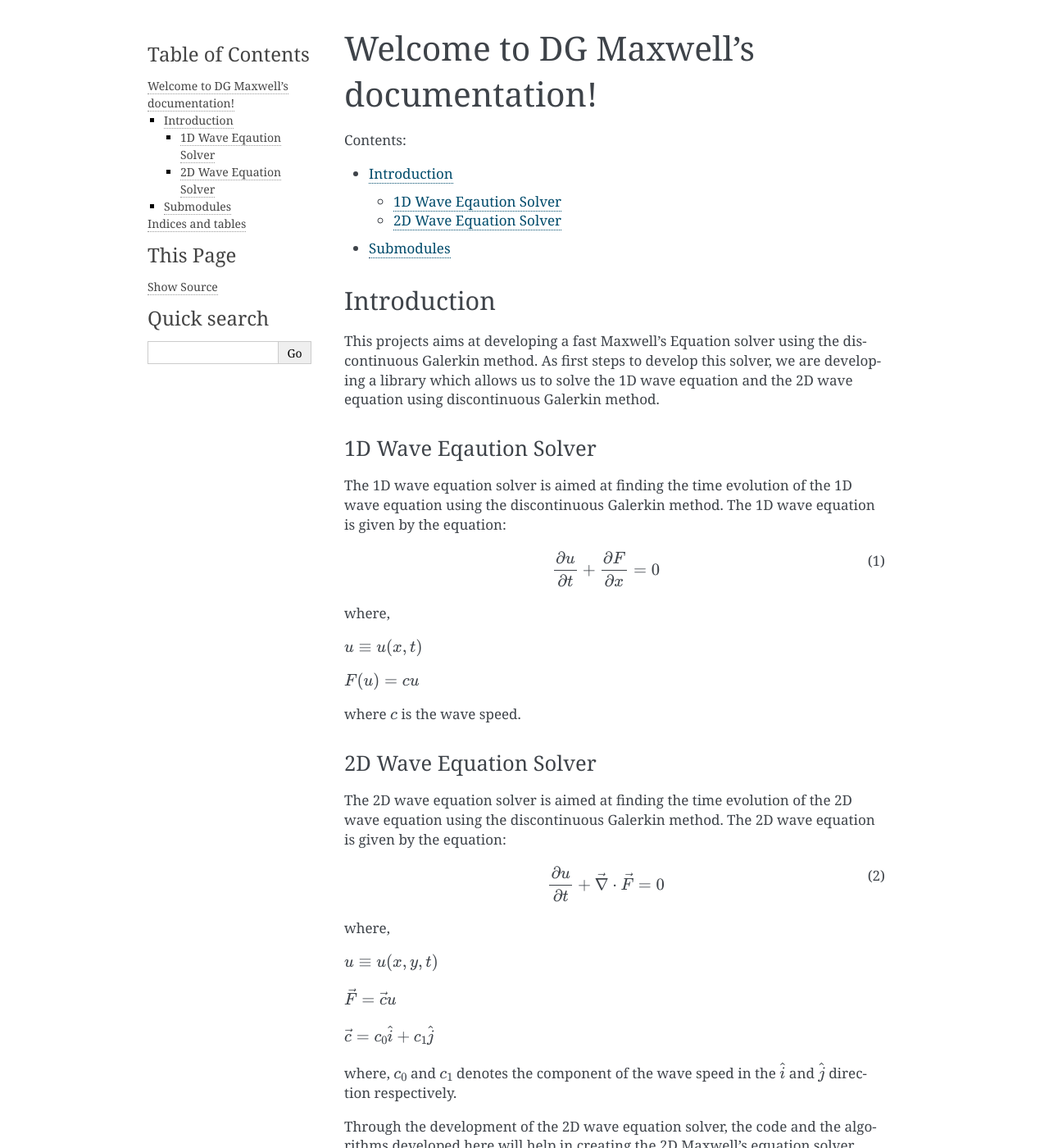
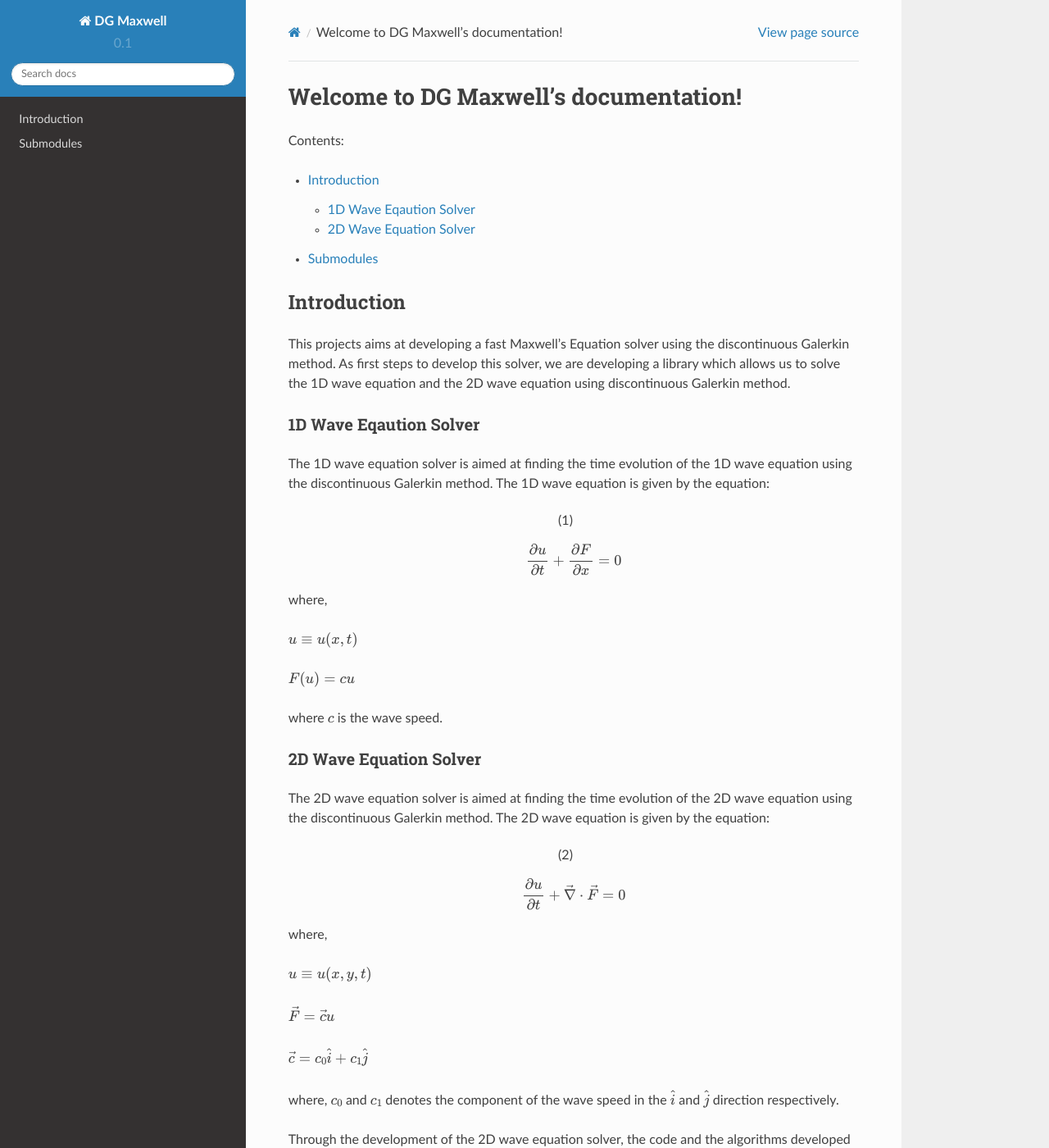
Before and after one commit to QuazarTech/DG_Maxwell, a Sphinx documentation site: the page built from docs/index.rst, in a window 1280 px wide and 1400 px high. Shown: the whole window at 82% size. Built offline with Sphinx 7.4.7 and the Read the Docs theme 2.0.0, drawn with Linux system fonts in a browser that asks for light colours; some of the changed text lies outside the part shown.

Commit message:
requirements for docs added.

```diff
--- a/docs/conf.py
+++ b/docs/conf.py
@@ -118,7 +118,8 @@ todo_include_todos = True
 
 # The theme to use for HTML and HTML Help pages.  See the documentation for
 # a list of builtin themes.
-html_theme = 'alabaster'
+#html_theme = 'alabaster'
+html_theme = 'sphinx_rtd_theme'
 
 # Theme options are theme-specific and customize the look and feel of a theme
 # further.  For a list of options available for each theme, see the
--- /dev/null
+++ b/docs/requirements.txt
@@ -0,0 +1,3 @@
+sphinx
+numpydoc
+sphinx_rtd_theme
```
